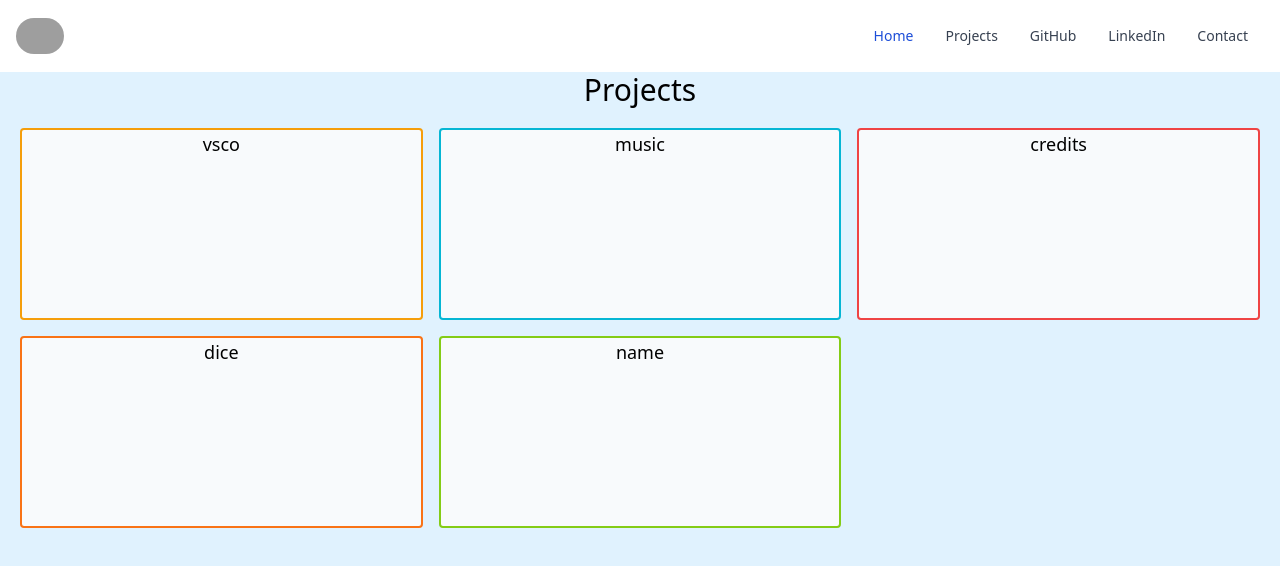
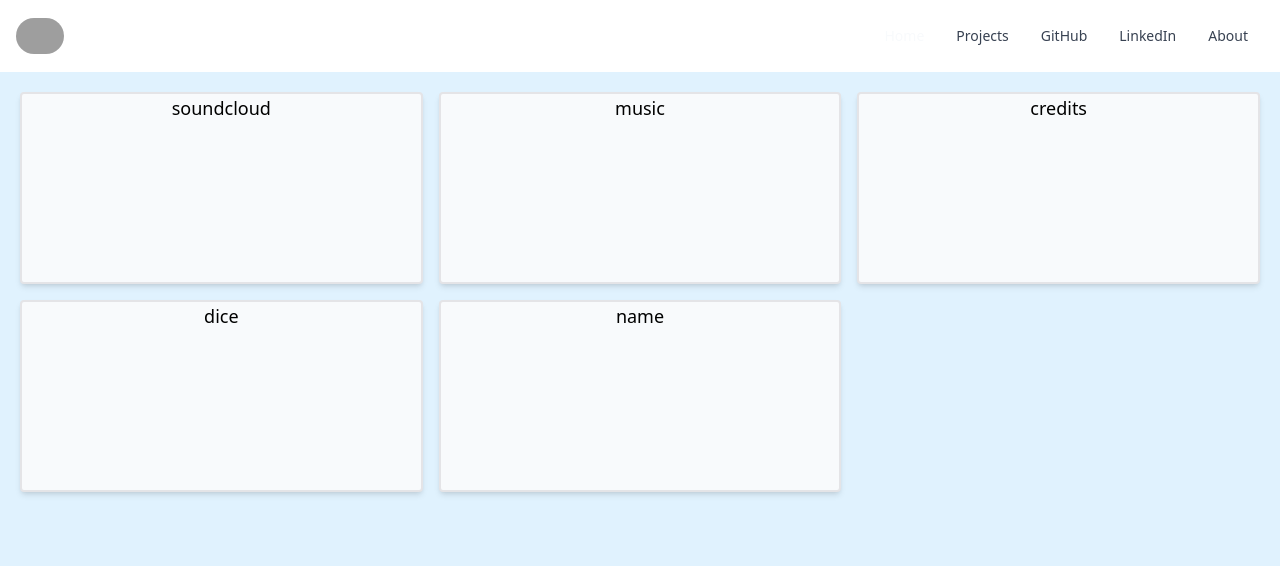
Before and after one commit to EverettMoss/portfolio-website, a React (Create React App) app in the folder client/: page /projects in a window 1280 px wide. Shown: the top 566 px of the page. Built offline with nearby package versions, Linux system fonts and the light colour scheme; grey boxes are pictures that could not be loaded.

Commit message:
chose colors for navbar and projects

```diff
--- a/client/src/App.js
+++ b/client/src/App.js
@@ -11,7 +11,7 @@ function App() {
       <Routes>
         <Route path='/' element={<Home/>} />
         <Route path='/projects' element={<Projects/>} />
-        <Route path='/contact' element={<Contact/>} />
+        <Route path='/about' element={<Contact/>} />
       </Routes>
     </>
 
--- a/client/src/components/contact.js
+++ b/client/src/components/contact.js
@@ -1,5 +1,4 @@
 import React from "react";
-import Navbar from './navbar'
 
 function Contact() {
     return (
--- a/client/src/components/home.js
+++ b/client/src/components/home.js
@@ -1,5 +1,4 @@
 import React from "react";
-import Navbar from './navbar'
 
 function Home() {
     return (
--- a/client/src/components/navbar.js
+++ b/client/src/components/navbar.js
@@ -1,14 +1,11 @@
 import React from "react";
-import { Routes, Route } from "react-router-dom";
-import Contact from './contact'
-import Home from './home'
 
 function Navbar() {
     return (
         <>
             <nav class="bg-white border-gray-200 px-2 sm:px-4 py-2.5 rounded dark:bg-cyan-700">
                 <div class="container flex flex-wrap items-center justify-between mx-auto">
-                    <a href="https://flowbite.com/" class="flex items-center">
+                    <a href="/" class="flex items-center">
                         <img src="https://media-exp1.licdn.com/dms/image/C5603AQF0V7zw3iLitQ/profile-displayphoto-shrink_400_400/0/1663130816427?e=1675296000&v=beta&t=I2FM0tzFNYblvXyVtV5OzBVzLeW2nTWqzHxsVaY0Fws" class="h-6 mr-3 sm:h-9 rounded-full" alt="Profile" />
                     </a>
                     <button data-collapse-toggle="navbar-default" type="button" class="inline-flex items-center p-2 ml-3 text-sm text-gray-500 rounded-lg md:hidden hover:bg-gray-100 focus:outline-none focus:ring-2 focus:ring-gray-200 dark:text-gray-400 dark:hover:bg-gray-700 dark:focus:ring-gray-600" aria-controls="navbar-default" aria-expanded="false">
@@ -18,7 +15,7 @@ function Navbar() {
                     <div class="hidden w-full md:block md:w-auto" id="navbar-default">
                         <ul class="flex flex-col p-4 mt-4 border border-gray-100 rounded-lg bg-gray-50 md:flex-row md:space-x-8 md:mt-0 md:text-sm md:font-medium md:border-0 md:bg-white dark:bg-cyan-800 md:dark:bg-cyan-700 dark:border-cyan-700">
                             <li>
-                                <a href="/" class="block py-2 pl-3 pr-4 text-white bg-blue-700 rounded md:bg-transparent md:text-blue-700 md:p-0 dark:text-white" aria-current="page">Home</a>
+                                <a href="/" class="block py-2 pl-3 pr-4 text-white bg-blue-700 rounded md:bg-transparent md:text-slate-50 md:p-0 dark:text-white md:dark:hover:text-yellow-400" aria-current="page">Home</a>
                             </li>
                             <li>
                                 <a href="/projects" class="block py-2 pl-3 pr-4 text-gray-700 rounded hover:bg-gray-100 md:hover:bg-transparent md:border-0 md:hover:text-blue-700 md:p-0 dark:text-slate-50 md:dark:hover:text-yellow-400 dark:hover:bg-gray-700 dark:hover:text-white md:dark:hover:bg-transparent">Projects</a>
@@ -30,14 +27,12 @@ function Navbar() {
                                 <a href="https://www.linkedin.com/in/everettmoss/" className="block py-2 pl-3 pr-4 text-gray-700 rounded hover:bg-gray-100 md:hover:bg-transparent md:border-0 md:hover:text-blue-700 md:p-0 dark:text-slate-50 md:dark:hover:text-amber-400 dark:hover:bg-gray-700 dark:hover:text-white md:dark:hover:bg-transparent">LinkedIn</a>
                             </li>
                             <li>
-                                <a href="/contact" class="block py-2 pl-3 pr-4 text-gray-700 rounded hover:bg-gray-100 md:hover:bg-transparent md:border-0 md:hover:text-blue-700 md:p-0 dark:text-gray-400 md:dark:hover:text-white dark:hover:bg-gray-700 dark:hover:text-white md:dark:hover:bg-transparent">Contact</a>
+                                <a href="/about" class="block py-2 pl-3 pr-4 text-gray-700 rounded hover:bg-gray-100 md:hover:bg-transparent md:border-0 md:hover:text-blue-700 md:p-0 dark:text-slate-50 md:dark:hover:text-yellow-400 dark:hover:bg-gray-700 dark:hover:text-white md:dark:hover:bg-transparent">About</a>
                             </li>
                         </ul>
                     </div>
                 </div>
             </nav>
-
-
         </>
     )
 }
--- a/client/src/components/projects.js
+++ b/client/src/components/projects.js
@@ -4,25 +4,21 @@ function Projects() {
     return (
         <>
             <div className="w-screen h-screen bg-sky-100">
-                <div className="w-screen">
-                    <h1 className="text-3xl font-semi-bold font-sans text-center mb-3">Projects</h1>
-                </div>
-
-                <div className="grid grid-cols-3 gap-4 m-5">
-                    <div className="bg-slate-50 border-amber-500 border-2 h-48 rounded">
-                        <p className="text-center font-sans text-lg">vsco</p>
+                <div className="grid grid-cols-3 gap-4 p-5">
+                    <div className="bg-slate-50 border-zinc-200 border-2 h-48 rounded shadow-md">
+                        <p className="text-center font-light text-lg">soundcloud</p>
                     </div>
-                    <div className="bg-slate-50 border-cyan-500 border-2 h-48 rounded">
-                        <h1 className="text-center font-sans text-lg">music</h1>
+                    <div className="bg-slate-50 border-zinc-200 border-2 h-48 rounded shadow-md">
+                        <h1 className="text-center font-light text-lg">music</h1>
                     </div>
-                    <div className="bg-slate-50 border-red-500 border-2 h-48 rounded">
-                        <p className="text-center font-sans text-lg">credits</p>
+                    <div className="bg-slate-50 border-zinc-200 border-2 h-48 rounded shadow-md">
+                        <p className="text-center font-light text-lg">credits</p>
                     </div>
-                    <div className="bg-slate-50 border-orange-500 border-2 h-48 rounded">
-                        <p className="text-center font-sans text-lg">dice</p>
+                    <div className="bg-slate-50 border-zinc-200 border-2 h-48 rounded shadow-md">
+                        <p className="text-center font-light text-lg">dice</p>
                     </div>
-                    <div className="bg-slate-50 border-lime-500 border-2 h-48 rounded">
-                        <p className="text-center font-sans text-lg">name</p>
+                    <div className="bg-slate-50 border-zinc-200 border-2 h-48 rounded shadow-md">
+                        <p className="text-center font-light text-lg">name</p>
                     </div>
 
                 </div>
```
